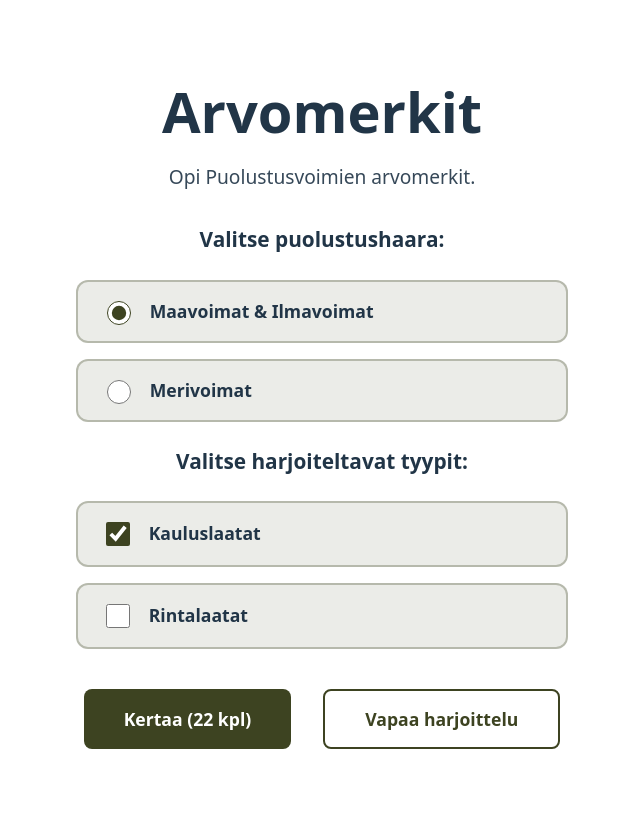
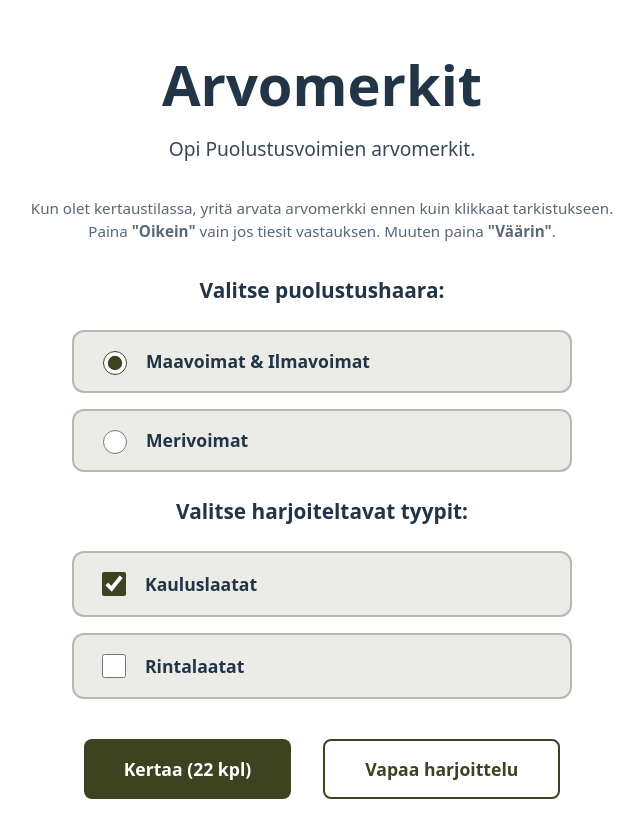
Before and after one commit to tatupesonen/arvomerkit, a React (Vite) app: page / in a window 1280 px wide. Shown: the whole page, without its empty margins (318-962 px from the left). Before the commit the page ends 800 px from the top, so only its background shows below. Built offline with nearby package versions, Linux system fonts and the light colour scheme.

Commit message:
fix: add instructions

```diff
--- a/src/App.css
+++ b/src/App.css
@@ -34,6 +34,13 @@
   margin-top: 2rem;
   font-size: 1rem;
   opacity: 0.7;
+}
+
+.hint {
+  font-size: 0.95rem;
+  line-height: 1.5;
+  margin-bottom: 1.5rem;
+  opacity: 0.75;
 }
 
 /* Insignia Type Selection */
--- a/src/App.tsx
+++ b/src/App.tsx
@@ -177,6 +177,7 @@ function App() {
       <div className="start-screen">
         <h1>Arvomerkit</h1>
         <p className="description">Opi Puolustusvoimien arvomerkit.</p>
+          <p className="hint">Kun olet kertaustilassa, yritä arvata arvomerkki ennen kuin klikkaat tarkistukseen. Paina <strong>"Oikein"</strong> vain jos tiesit vastauksen. Muuten paina <strong>"Väärin"</strong>.</p>
 
         <div className="insignia-type-selection">
           <h2 className="selection-title">Valitse puolustushaara:</h2>
@@ -187,6 +188,7 @@ function App() {
                 checked={selectedBranch === 'army-airforce'}
                 onChange={() => {
                   setSelectedBranch('army-airforce')
+
                   setSelectedTypes(['collar'])
                 }}
               />
```
